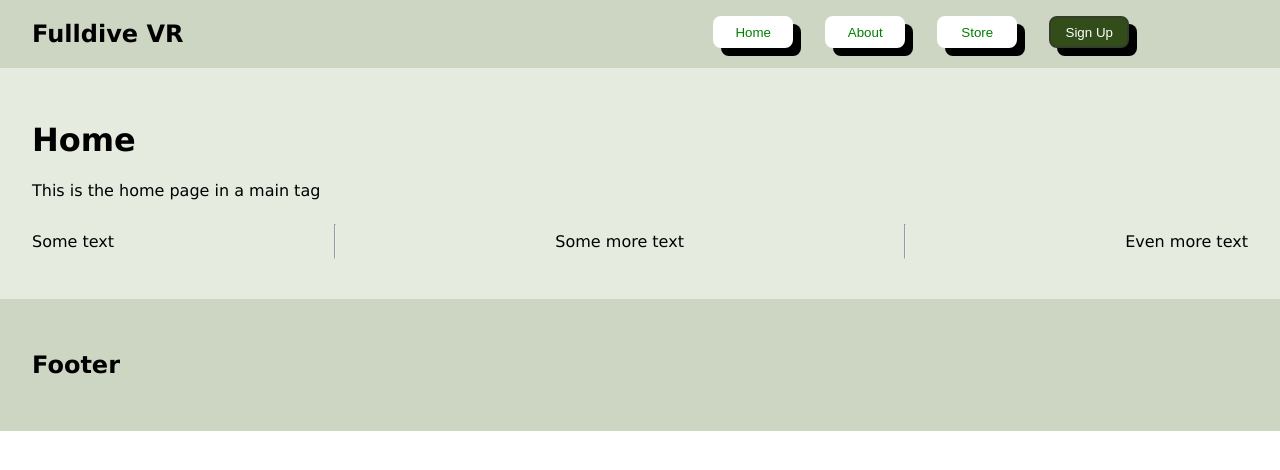
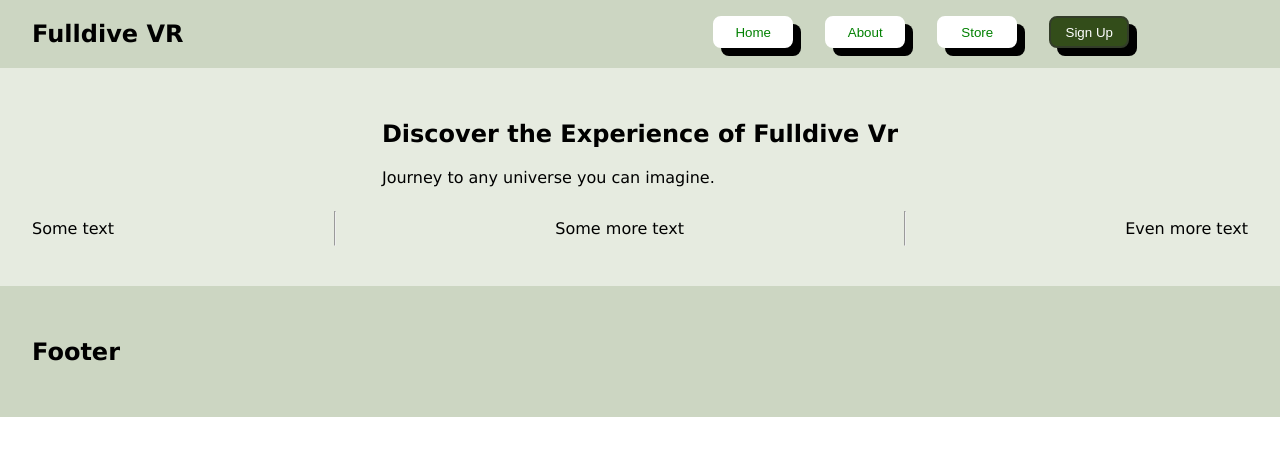
Before and after one commit to zinnia-frazier/Fulldive-VR-Web-Store-React-App, a React (Create React App) app in the folder fulldive-vr/: page / in a window 1280 px wide. Shown: the top 470 px of the page. Built offline with nearby package versions, Linux system fonts and the light colour scheme.

Commit message:
First home section

```diff
--- a/fulldive-vr/src/components/Home.js
+++ b/fulldive-vr/src/components/Home.js
@@ -7,9 +7,17 @@ import styles from '../styles/styles.module.css';
 export default function Home() {
     return (
         <main>
-            <h1>Home</h1>
+            <section>
+                <div style={{justifyContent: 'center'}} className={styles.container}>
+                    <div>
+                        <h1>Discover the Experience of Fulldive Vr</h1>
+                        <p>Journey to any universe you can imagine.</p>
+                    </div>
+                </div>
 
-            <p>This is the home page in a main tag</p>
+            </section>
+
+
 
             <div className={styles.container}>
                 <p>Some text</p>
--- a/fulldive-vr/src/styles/styles.module.css
+++ b/fulldive-vr/src/styles/styles.module.css
@@ -71,6 +71,12 @@ button:active {
     grid-column: 11 / span 1;
 }
 
+#main-heading {
+    justify-content: center;
+    align-items: center;
+    border: 5px solid red;
+}
+
 /* Page Aethetics
 ================================================= */
 header {
```
